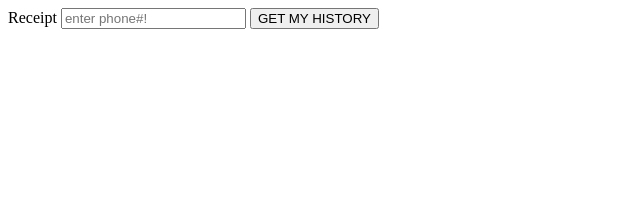
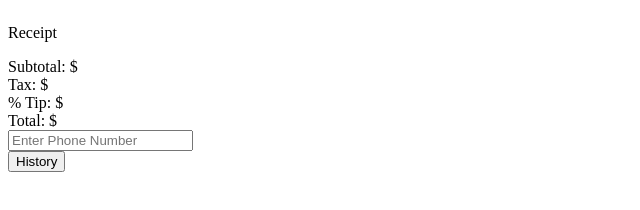
Before and after one commit to youngtub/binarybandicoots, a website: page client/index.html at #!/receipt in a window 1280 px wide. Shown: the whole page, without its empty margins (0-640 px from the left). Drawn offline with nearby package versions, Linux system fonts and the light colour scheme; some packages are replaced by stand-ins of ours; no server answers.

Commit message:
(feat) styled the receipt page

```diff
--- a/client/controller/receipt.js
+++ b/client/controller/receipt.js
@@ -9,6 +9,7 @@ angular.module('mealpal')
         console.log('items', items)
         var pokemonNum = Math.floor((Math.random() * 150) + 1);
         $scope.$apply(() => {
+          this.data = items.data;
           this.payers = items.data.dinerArray;
           console.log('now payers is', this.payers);
         })
--- a/client/styles.css
+++ b/client/styles.css
@@ -317,3 +317,22 @@ button:hover {
   margin-left: 10px;
   margin-right: 15%;
 }
+
+.receiptPage{
+  display: grid;
+  grid-template-rows: 1fr, 3fr, 1fr;
+}
+
+.receiptTop{
+  grid-row:1/2
+}
+.receiptMid{
+  grid-row:2/4
+}
+.receiptBot{
+  grid-row:5
+}
+
+.diner {
+  float:left
+}
--- a/client/templates/receipt.html
+++ b/client/templates/receipt.html
@@ -1,10 +1,16 @@
-<div ng-controller="ReceiptController as $ctrl">
-  Receipt
-
-  <span>
+<div ng-controller="ReceiptController as $ctrl" class = 'receiptPage'>
+  <div class="receiptTop">
+    <p class="header">Receipt</p>
+  </div>
+  <div class="receiptMid">
     <receipt-diner-controller ng-repeat="receiptDiner in $ctrl.payers" receipt-diner="receiptDiner"></receipt-diner-controller>
-  </span>
-
-  <input type="text" placeholder="enter phone#!" ng-model="$ctrl.number"/>
-  <button ng-click="$ctrl.sendNumber()">GET MY HISTORY</button>
+  </div>
+  <div class = 'receiptBot'>
+    Subtotal: ${{$ctrl.data.grandBase}} <br>
+    Tax: ${{$ctrl.data.grandTip}}<br>
+    {{$ctrl.data.grandTipRate}}% Tip: ${{ctrl.data.grandTip}}<br>
+    Total: ${{$ctrl.data.grandTotal}}<br>
+    <input type="text" placeholder="Enter Phone Number" ng-model="$ctrl.number"/><br>
+    <button ng-click="$ctrl.sendNumber()">History</button>
+  </div>
 </div>
```
Also changed, not shown: client/templates/receipt-diner.html (+5 -9 lines).
